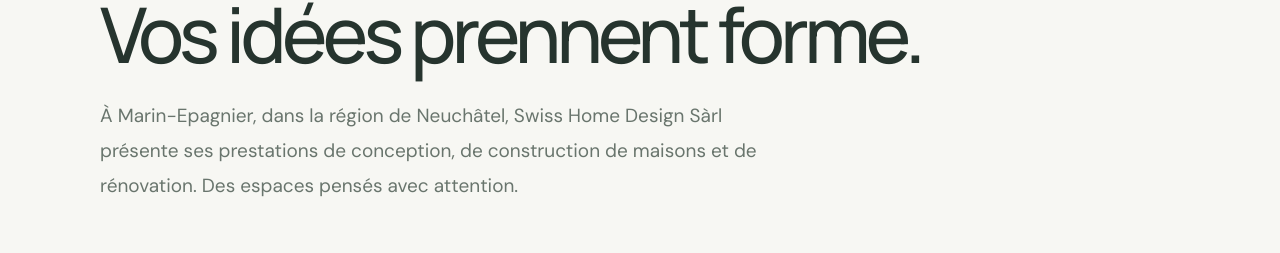
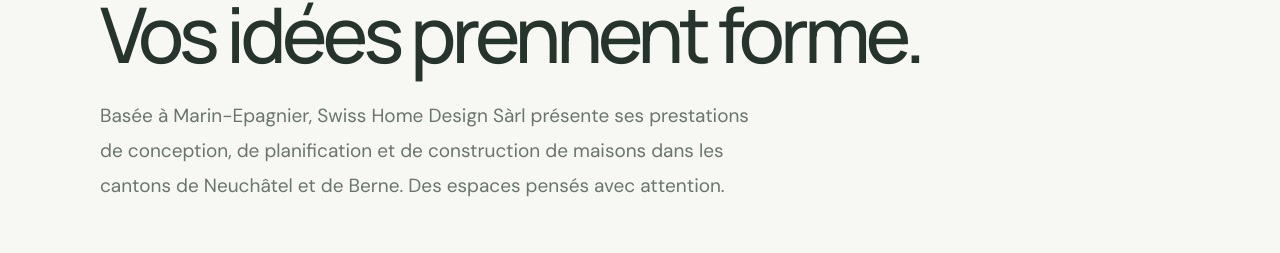
Before and after one commit to Swisshomedesign/swiss-home-design, a React (Vite) app in the folder frontend/: page /fr/services in a window 1280 px wide. Shown: the part 254-507 px from the top of the page. Built offline with nearby package versions, Linux system fonts and the light colour scheme.

Commit message:
Align site content and SEO with house construction in Neuchâtel and Bern

```diff
--- a/frontend/src/pages/ServicesPage.jsx
+++ b/frontend/src/pages/ServicesPage.jsx
@@ -1,8 +1,8 @@
 import React from 'react'
 import {Link} from 'react-router-dom'
 export default function ServicesPage({lang='fr'}) {
- const de=lang==='de'; const items=de?[['01','Konzeption & Planung','Aus Ideen entstehen durchdachte Wohnkonzepte, die Stil und Nutzbarkeit verbinden.'],['02','Hausbau','Individuelle Vorstellungen und zeitgemässe Architektur als Grundlage für ein neues Zuhause.'],['03','Renovation & Umbau','Bestehende Räume neu entdecken und passend zu Ihren Bedürfnissen weiterentwickeln.']]:[['01','Conception & planification','Des idées aux concepts d’habitat cohérents, pensés pour allier style et fonctionnalité.'],['02','Construction de maisons','Une architecture contemporaine pensée autour de vos envies et de votre futur chez-vous.'],['03','Rénovation & transformation','Redonner vie aux espaces existants et les adapter à vos nouveaux besoins.']]
- return <div className="shd-inner"><section className="shd-page-hero"><span className="shd-eyebrow">{de?'LEISTUNGEN':'NOS SERVICES'}</span><h1>{de?'Von der Idee zum Lebensraum.':'Vos idées prennent forme.'}</h1><p>{de?'Swiss Home Design Sàrl begleitet Ideen rund um Hausbau, Planung und Renovation in der Region Neuenburg. Ein Zuhause verdient durchdachte Lösungen und einen klaren Blick für jedes Detail.':'À Marin-Epagnier, dans la région de Neuchâtel, Swiss Home Design Sàrl présente ses prestations de conception, de construction de maisons et de rénovation. Des espaces pensés avec attention.'}</p></section>
- <section className="shd-split shd-services-feature"><div className="shd-editorial-image shd-service-photo" role="img" aria-label="Moderne Architektur als Beispiel für Planung, Hausbau und Renovation"/><div className="shd-split-text"><span className="shd-eyebrow">{de?'UNSER ANSATZ':'NOTRE VISION'}</span><h2>{de?'Gestaltung mit Anspruch.':'Une approche sur mesure.'}</h2><p>{de?'Jeder Raum erzählt eine Geschichte. Wir betrachten die räumlichen, ästhetischen und praktischen Aspekte gemeinsam.':'Chaque espace raconte une histoire. Nous réunissons les dimensions pratiques, esthétiques et spatiales dans une même réflexion.'}</p></div></section>
+ const de=lang==='de'; const items=de?[['01','Konzeption & Planung','Aus Ideen entstehen durchdachte Wohnkonzepte, die Stil und Nutzbarkeit verbinden.'],['02','Hausbau','Individuelle Vorstellungen und zeitgemässe Architektur als Grundlage für ein neues Zuhause.'],['03','Projektbegleitung','Von der ersten Idee bis zu den nächsten Schritten eines individuellen Hausbauprojekts.']]:[['01','Conception & planification','Des idées aux concepts d’habitat cohérents, pensés pour allier style et fonctionnalité.'],['02','Construction de maisons','Une architecture contemporaine pensée autour de vos envies et de votre futur chez-vous.'],['03','Accompagnement de projet','De la première idée aux prochaines étapes de votre projet de maison.']]
+ return <div className="shd-inner"><section className="shd-page-hero"><span className="shd-eyebrow">{de?'LEISTUNGEN':'NOS SERVICES'}</span><h1>{de?'Von der Idee zum Lebensraum.':'Vos idées prennent forme.'}</h1><p>{de?'Swiss Home Design Sàrl begleitet Ideen rund um Hausplanung und Neubau in den Kantonen Neuenburg und Bern. Ein Zuhause verdient durchdachte Lösungen und einen klaren Blick für jedes Detail.':'Basée à Marin-Epagnier, Swiss Home Design Sàrl présente ses prestations de conception, de planification et de construction de maisons dans les cantons de Neuchâtel et de Berne. Des espaces pensés avec attention.'}</p></section>
+ <section className="shd-split shd-services-feature"><div className="shd-editorial-image shd-service-photo" role="img" aria-label="Moderne Architektur als Beispiel für Planung und Hausbau"/><div className="shd-split-text"><span className="shd-eyebrow">{de?'UNSER ANSATZ':'NOTRE VISION'}</span><h2>{de?'Gestaltung mit Anspruch.':'Une approche sur mesure.'}</h2><p>{de?'Jeder Raum erzählt eine Geschichte. Wir betrachten die räumlichen, ästhetischen und praktischen Aspekte gemeinsam.':'Chaque espace raconte une histoire. Nous réunissons les dimensions pratiques, esthétiques et spatiales dans une même réflexion.'}</p></div></section>
  <section className="shd-service-list">{items.map(([n,t,d])=><article key={n}><span>{n}</span><h2>{t}</h2><p>{d}</p><span aria-hidden="true">↗</span></article>)}</section><section className="shd-bottom-cta"><h2>{de?'Lassen Sie uns darüber sprechen.':'Imaginons la suite ensemble.'}</h2><Link className="shd-button shd-button-light" to={de?'/de/kontakt':'/fr/contact'}>{de?'Kontakt aufnehmen':'Nous contacter'} ↗</Link></section></div>
 }
```
